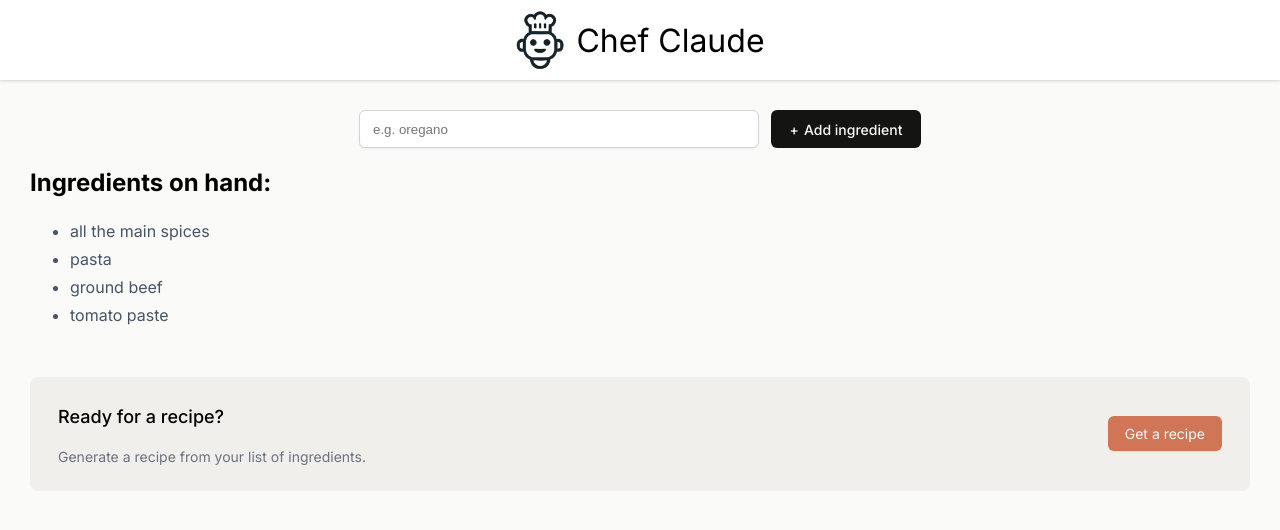
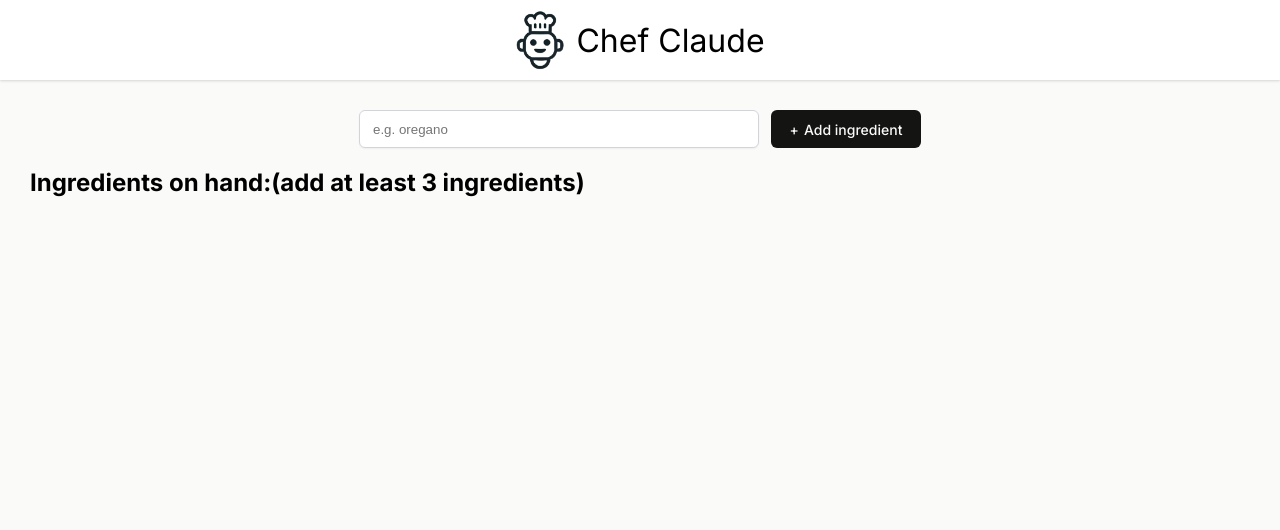
Before and after one commit to Lefie/chef-claude-frontend, a React (Vite) app: page / in a window 1280 px wide. Shown: the top 530 px of the page. Built offline with nearby package versions, Linux system fonts and the light colour scheme.

Commit message:
formatting response

```diff
--- a/components.jsx/ClaudeRecipe.jsx
+++ b/components.jsx/ClaudeRecipe.jsx
@@ -1,36 +1,19 @@
+import React from 'react'
+import ReactDom from 'react-dom'
+import ReactMarkdown from 'react-markdown'
 
-export default function ClaudeRecipe() {
+export default function ClaudeRecipe(props) {
+
+    const recipe = props.recipe
+
     return (
         <section>
             <h2>Chef Claude Recommends:</h2>
+
             <article className="suggested-recipe-container" aria-live="polite">
-                <p>Based on the ingredients you have available, I would recommend making a simple a delicious <strong>Beef Bolognese Pasta</strong>. Here is the recipe:</p>
-                <h3>Beef Bolognese Pasta</h3>
-                <strong>Ingredients:</strong>
-                <ul>
-                    <li>1 lb. ground beef</li>
-                    <li>1 onion, diced</li>
-                    <li>3 cloves garlic, minced</li>
-                    <li>2 tablespoons tomato paste</li>
-                    <li>1 (28 oz) can crushed tomatoes</li>
-                    <li>1 cup beef broth</li>
-                    <li>1 teaspoon dried oregano</li>
-                    <li>1 teaspoon dried basil</li>
-                    <li>Salt and pepper to taste</li>
-                    <li>8 oz pasta of your choice (e.g., spaghetti, penne, or linguine)</li>
-                </ul>
-                <strong>Instructions:</strong>
-                <ol>
-                    <li>Bring a large pot of salted water to a boil for the pasta.</li>
-                    <li>In a large skillet or Dutch oven, cook the ground beef over medium-high heat, breaking it up with a wooden spoon, until browned and cooked through, about 5-7 minutes.</li>
-                    <li>Add the diced onion and minced garlic to the skillet and cook for 2-3 minutes, until the onion is translucent.</li>
-                    <li>Stir in the tomato paste and cook for 1 minute.</li>
-                    <li>Add the crushed tomatoes, beef broth, oregano, and basil. Season with salt and pepper to taste.</li>
-                    <li>Reduce the heat to low and let the sauce simmer for 15-20 minutes, stirring occasionally, to allow the flavors to meld.</li>
-                    <li>While the sauce is simmering, cook the pasta according to the package instructions. Drain the pasta and return it to the pot.</li>
-                    <li>Add the Bolognese sauce to the cooked pasta and toss to combine.</li>
-                    <li>Serve hot, garnished with additional fresh basil or grated Parmesan cheese if desired.</li>
-                </ol>
+                <ReactMarkdown>
+                {recipe}
+                </ReactMarkdown>
             </article>
         </section>
     )
--- a/components.jsx/IngredientsList.jsx
+++ b/components.jsx/IngredientsList.jsx
@@ -2,18 +2,18 @@
 
 export default function IngredientsList(props) {
 
-    const ingredientsListItems = props.ingredients.map((ingredient) => (
+    const ingredientsListItems = props.ingredients.map((ingredient, index) => (
         <>
-        <li key={ingredient}> {ingredient}</li>
+        <li key={index}> {ingredient}</li>
         </>
     ) )
 
     return (
         <>
         <section>
-            <h2>Ingredients on hand:</h2>
+            <h2>Ingredients on hand:(add at least 3 ingredients)</h2>
             <ul className="ingredients-list" aria-live="polite">{ingredientsListItems}</ul>
-            {props.ingredients.length > 3 && <div className="get-recipe-container">
+            {props.ingredients.length >= 3 && <div className="get-recipe-container">
                 <div>
                     <h3>Ready for a recipe?</h3>
                     <p>Generate a recipe from your list of ingredients.</p>
--- a/package.json
+++ b/package.json
@@ -11,7 +11,8 @@
   },
   "dependencies": {
     "react": "^19.0.0",
-    "react-dom": "^19.0.0"
+    "react-dom": "^19.0.0",
+    "react-markdown": "^10.1.0"
   },
   "devDependencies": {
     "@eslint/js": "^9.22.0",
--- a/src/Main.jsx
+++ b/src/Main.jsx
@@ -4,9 +4,7 @@ import ClaudeRecipe from "../components.jsx/ClaudeRecipe"
 import GetRecipe from "../utils.js"
 
 export default function Main() {
-    const [ingredients, setIngredients] = useState(
-        ["all the main spices", "pasta", "ground beef", "tomato paste"]
-    )
+    const [ingredients, setIngredients] = useState([] )
 
     const [recipe, setRecipe] = useState('')
 
@@ -36,14 +34,14 @@ export default function Main() {
                 <button>Add ingredient</button>
             </form>
 
-            {ingredients.length > 0 &&
+            {ingredients.length >= 0 &&
                 <IngredientsList
                     ingredients={ingredients}
                     generateRecipe={generateRecipe}
                 />
             }
 
-            {recipe && <ClaudeRecipe />}
+            {recipe && <ClaudeRecipe recipe={recipe}/>}
         </main>
         </>
     )
```
Also changed, not shown: 1 other file (tests, documents, lock files or other folders).
